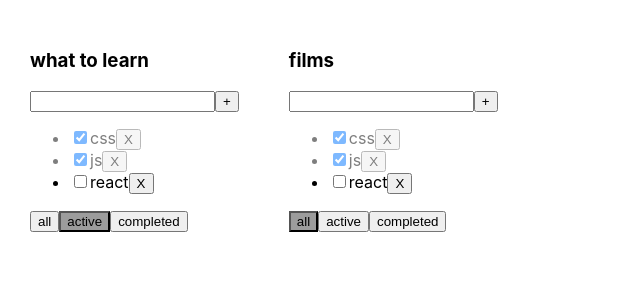
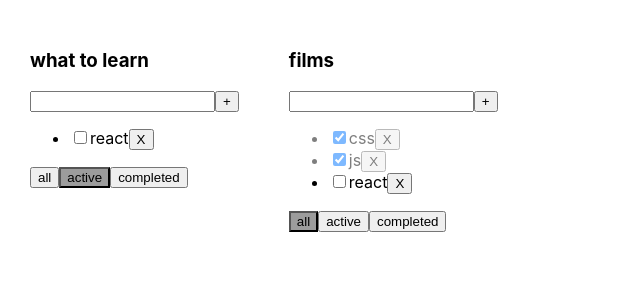
Before and after one commit to vovasobol1/project-react, a React (Create React App) app in the folder my-app/: page / in a window 1280 px wide. Shown: the top 300 px of the page, without its empty margins (0-640 px from the left). Built offline with nearby package versions, Linux system fonts and the light colour scheme.

Commit message:
тепрь фильтр работает для всех тудулистов , переписана функция changeFilter и она тепрь принимает еще один аргумент ID

```diff
--- a/my-app/src/App.tsx
+++ b/my-app/src/App.tsx
@@ -5,9 +5,9 @@ import {v1} from "uuid";
 
 export type FilterValuesType = 'all' | 'completed' | 'active'  //тип значений для фильтрации чтобы в качестве фильтра не была любая строка
 type todoListType = {
-    id : string
-    title:string
-    filter : FilterValuesType
+    id: string
+    title: string
+    filter: FilterValuesType
 }
 
 function App() {
@@ -20,13 +20,21 @@ function App() {
         {id: v1(), title: 'js', isDone: true},
         {id: v1(), title: 'react', isDone: false}
     ])
-    //локальный state в которм хранится фильтр для каждого туду листа
-    let [filter, setFilter] = useState<FilterValuesType>("all")
 
-    function changeFilter(value: FilterValuesType) {
+    function changeFilter(value: FilterValuesType, todoListId: string) {
         //функция которая будет менять фильтр
-        setFilter(value)
+
+        // находим по айди тудулист который будем менять
+        let findetTodoList = todoLists.find(todoList => todoList.id === todoListId)
+        console.log(findetTodoList)
+        //если тудулист нашелся то меняем фильтр и перерисовываем
+        if (findetTodoList){
+            findetTodoList.filter = value
+            setTodoLists([...todoLists])
+        }
     }
+
+
     function addTask(title: string) {
         //функция добавления нового дела
         let newTask: TaskType = {
@@ -38,13 +46,15 @@ function App() {
         let newTasks: Array<TaskType> = [newTask, ...tasks] //новый массив всез дел с новым делом
         setTasks(newTasks) //отрисовываем новый массив
     }
+
     function deleteTask(id: string) {
         let filteredTasks = tasks.filter(task => id !== task.id)// если это не то дело которое нужно удалить то вернется true и оно не удалится
         setTasks(filteredTasks)
     }
-    const changeCheckBoxStatus = (taskId: string , isDone : boolean) => {
+
+    const changeCheckBoxStatus = (taskId: string, isDone: boolean) => {
         //функция которая меняет статус чекбокса
-        let foundTask = tasks.find(task =>  task.id === taskId) //находим таску и записываем найденную таску в переменную foundTask
+        let foundTask = tasks.find(task => task.id === taskId) //находим таску и записываем найденную таску в переменную foundTask
         //если нашлось дело с таким id и там не лежит undefined тогда менеям на противоположное
         if (foundTask !== undefined) {
             foundTask.isDone = isDone //менеям на значение которое пришло в параметр функции
@@ -56,28 +66,29 @@ function App() {
 
     }
 
-    let TasksForTodolist = tasks
-    if (filter === 'completed') {
-        TasksForTodolist = tasks.filter(task => task.isDone === true)
-    }
-    if (filter === 'active') {
-        TasksForTodolist = tasks.filter(task => task.isDone === false)
-    }
-
-
-    let todoLists:Array<todoListType> = [
-        {id:v1() , title : "what to learn" , filter: 'active'} ,
-        {id:v1() , title : "films" , filter: 'all'} ,
-    ]
+    const [todoLists, setTodoLists] = useState<Array<todoListType>>([
+        {id: v1(), title: "what to learn", filter: 'active'},
+        {id: v1(), title: "films", filter: 'all'},
+    ])
 
     return (
         <div className="App">
             {
 
-                todoLists.map(todoList=>{
+                todoLists.map(todoList => {
+                    //тут происходит фильтрация
+                    let TasksForTodolist = tasks
+                    if (todoList.filter === 'completed') {
+                        TasksForTodolist = tasks.filter(task => task.isDone === true)
+                    }
+                    if (todoList.filter === 'active') {
+                        TasksForTodolist = tasks.filter(task => task.isDone === false)
+                    }
                     return (
                         <Todolist
-                            title= {todoList.title} //передаем заголовок туду листа
+                            key={todoList.id}
+                            id={todoList.id}
+                            title={todoList.title} //передаем заголовок туду листа
                             tasks={TasksForTodolist}         //передаем массив дел
                             deleteTask={deleteTask} //передаем функцию удаления одного дела
                             changeFilter={changeFilter} //передаем функцию которая менеят фильтры
--- a/my-app/src/Todolist.tsx
+++ b/my-app/src/Todolist.tsx
@@ -11,10 +11,11 @@ export type TaskType = {
     isDone: boolean
 }
 type PropsType = {
+    id:string
     title: string
     tasks: Array<TaskType> //мы ждем на вход массив состоящий из обьектов TaskType
     deleteTask: (id: string) => void
-    changeFilter: (value: FilterValuesType) => void
+    changeFilter: (value: FilterValuesType , todoListId : string) => void
     addTask: (taskTitle: string) => void
     changeCheckBoxStatus: (id: string, isDone: boolean) => void
     filter: FilterValuesType
@@ -49,13 +50,13 @@ export function Todolist(props: PropsType) {
         setNewTaskTitle('') //очищаем инпут
     }
     const onAllClickHandler = () => {
-        props.changeFilter('all')
+        props.changeFilter('all', props.id )
     }
     const onActiveClickHandler = () => {
-        props.changeFilter('active')
+        props.changeFilter('active', props.id)
     }
     const onCompletedHandler = () => {
-        props.changeFilter('completed')
+        props.changeFilter('completed', props.id)
     }
 
     return (
```
